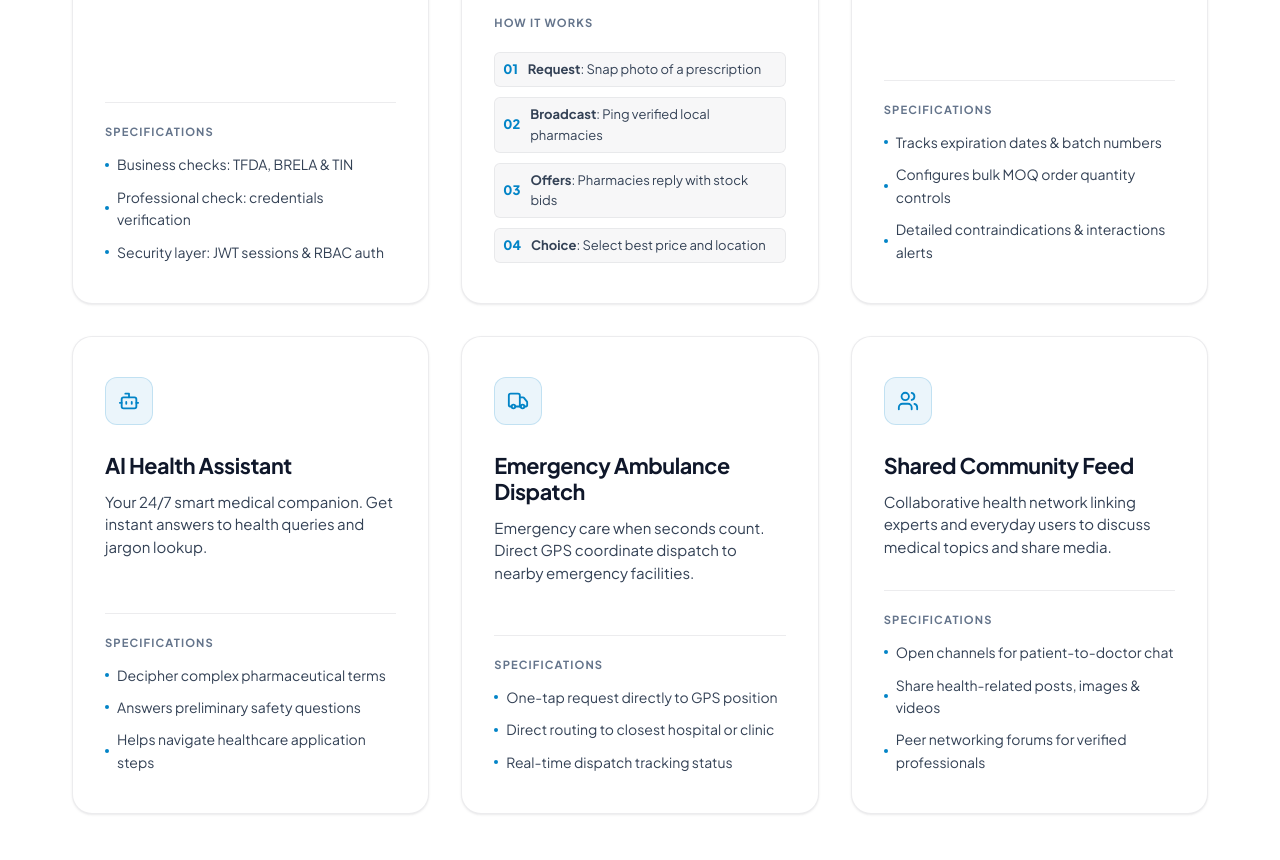
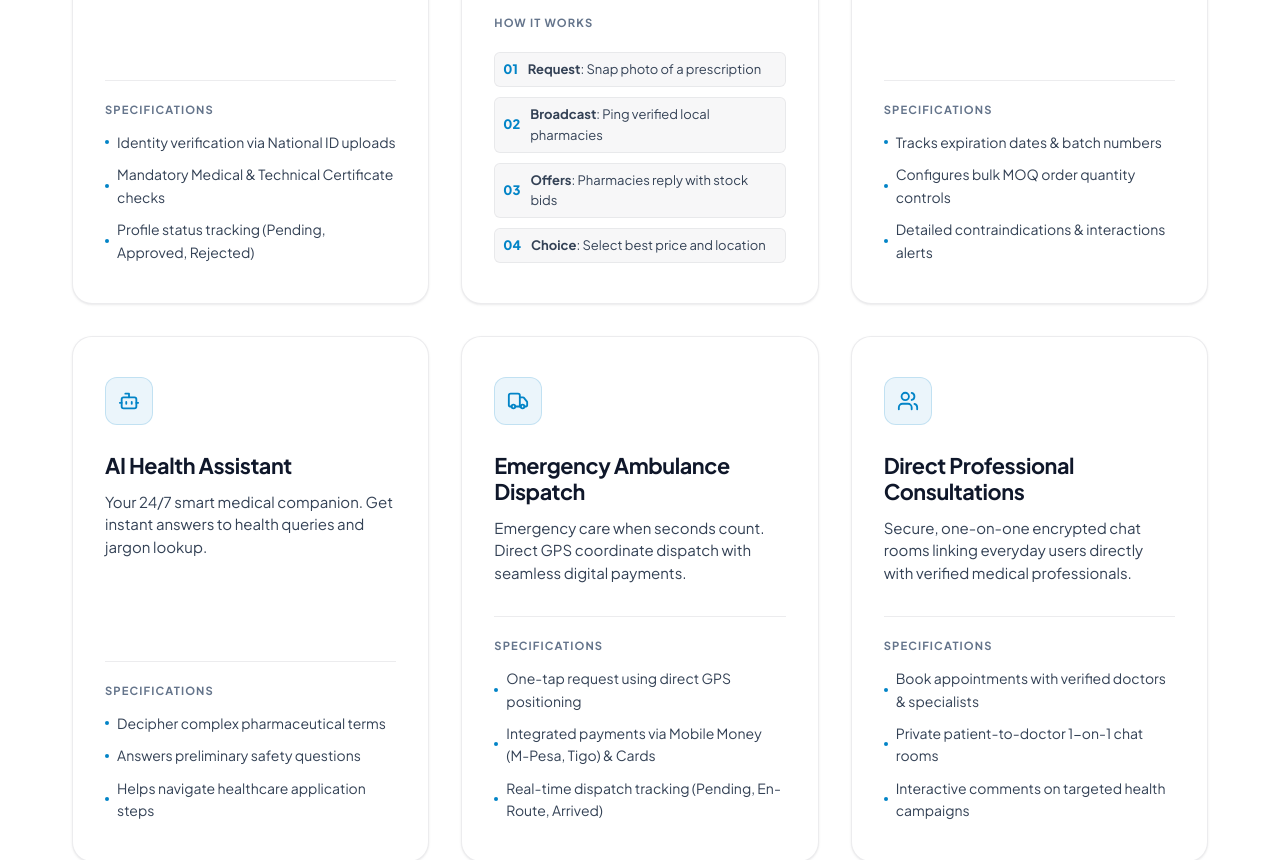
Before and after one commit to DannySamy3/smarthealth-web, a Next.js app: page / in a window 1280 px wide. Shown: the part 2940-3800 px from the top of the page. Built offline with nearby package versions, Linux system fonts and the light colour scheme.

Commit message:
Update feature cards for Verification, Ambulance Dispatch, and Direct Professional Consultations

```diff
--- a/src/components/Roles.tsx
+++ b/src/components/Roles.tsx
@@ -23,11 +23,11 @@ export default function Roles() {
     {
       icon: <ShieldCheck size={22} />,
       title: "Triple-Layer Verification",
-      summary: "Absolute trust and safety. Every supplier, doctor, and node is audited before interacting with patients.",
+      summary: "Absolute trust and safety. Every professional is audited with physical documents before interacting with patients.",
       items: [
-        "Business checks: TFDA, BRELA & TIN",
-        "Professional check: credentials verification",
-        "Security layer: JWT sessions & RBAC auth"
+        "Identity verification via National ID uploads",
+        "Mandatory Medical & Technical Certificate checks",
+        "Profile status tracking (Pending, Approved, Rejected)"
       ]
     },
     {
@@ -65,21 +65,21 @@ export default function Roles() {
     {
       icon: <Truck size={22} />,
       title: "Emergency Ambulance Dispatch",
-      summary: "Emergency care when seconds count. Direct GPS coordinate dispatch to nearby emergency facilities.",
+      summary: "Emergency care when seconds count. Direct GPS coordinate dispatch with seamless digital payments.",
       items: [
-        "One-tap request directly to GPS position",
-        "Direct routing to closest hospital or clinic",
-        "Real-time dispatch tracking status"
+        "One-tap request using direct GPS positioning",
+        "Integrated payments via Mobile Money (M-Pesa, Tigo) & Cards",
+        "Real-time dispatch tracking (Pending, En-Route, Arrived)"
       ]
     },
     {
       icon: <Users size={22} />,
-      title: "Shared Community Feed",
-      summary: "Collaborative health network linking experts and everyday users to discuss medical topics and share media.",
+      title: "Direct Professional Consultations",
+      summary: "Secure, one-on-one encrypted chat rooms linking everyday users directly with verified medical professionals.",
       items: [
-        "Open channels for patient-to-doctor chat",
-        "Share health-related posts, images & videos",
-        "Peer networking forums for verified professionals"
+        "Book appointments with verified doctors & specialists",
+        "Private patient-to-doctor 1-on-1 chat rooms",
+        "Interactive comments on targeted health campaigns"
       ]
     }
   ];
```
